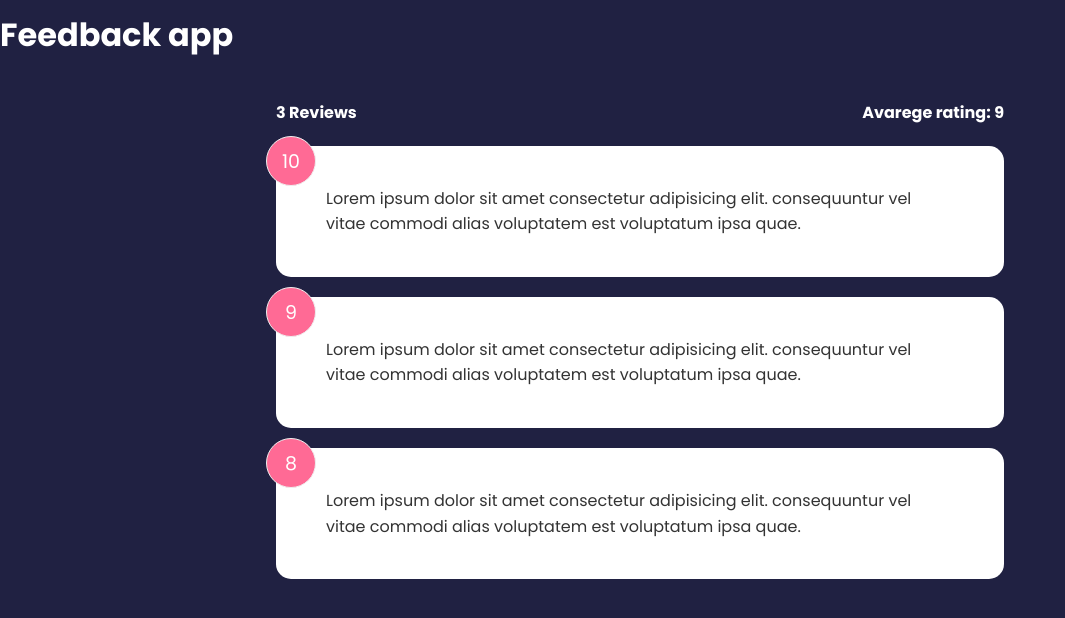
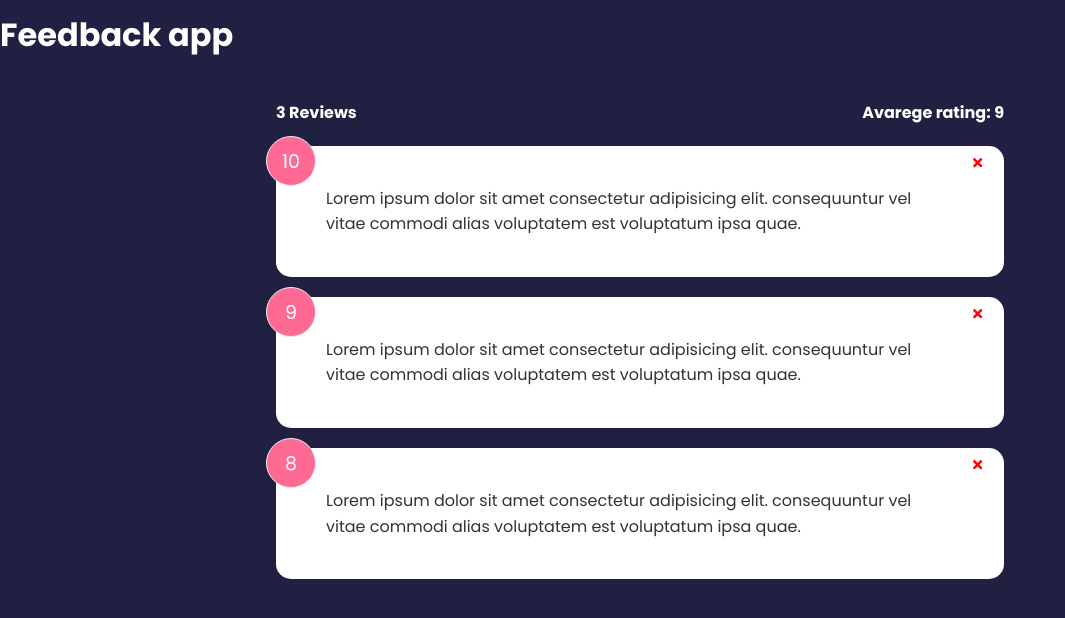
Before and after one commit to N00bG1rl/feedback-app, a React (Create React App) app: page / in a window 1280 px wide. Shown: the top 618 px of the page, without its empty margins (0-1065 px from the left). Built offline with nearby package versions, Linux system fonts and the light colour scheme.

Commit message:
Delete feedbacks

```diff
--- a/src/components/FeedbackItem.jsx
+++ b/src/components/FeedbackItem.jsx
@@ -1,8 +1,9 @@
+import { FaTimes, FaEdit } from 'react-icons/fa'
 import PropTypes from 'prop-types'
 
 import Card from './UI/Card'
 
-function FeedbackItem({ item }) {
+function FeedbackItem({ item, handleDelete }) {
 	// const [rating, setRating] = useState(7)
 	// const [text, setText] = useState('Add text here...')
 
@@ -15,6 +16,9 @@
 	return (
 		<Card>
 			<div className='num-display'>{item.rating}</div>
+			<button onClick={() => handleDelete(item.id)} className='close'>
+				<FaTimes color='red' />
+			</button>
 			<div className='text-display'>{item.text}</div>
 		</Card>
 	)
--- a/src/components/FeedbackList.jsx
+++ b/src/components/FeedbackList.jsx
@@ -2,17 +2,19 @@
 
 import FeedbackItem from './FeedbackItem'
 
-function FeedbackList({ feedback }) {
+function FeedbackList({ feedback, handleDelete }) {
 	console.log(feedback)
 
 	if (!feedback || !feedback.length) {
 		return <p>No feedbacks yet. Add an feedback...</p>
 	}
 
+	//const handleDelete = () => {}
+
 	return (
 		<div className='feedback-list'>
 			{feedback.map(item => (
-				<FeedbackItem key={item.id} item={item} />
+				<FeedbackItem key={item.id} item={item} handleDelete={handleDelete} />
 			))}
 		</div>
 	)
```
